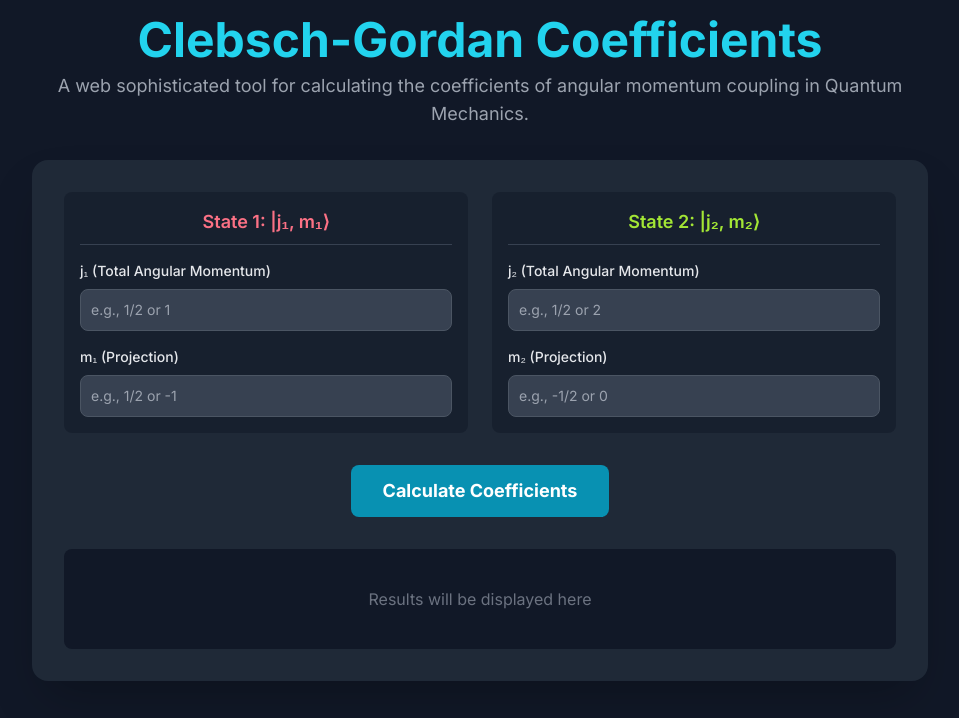
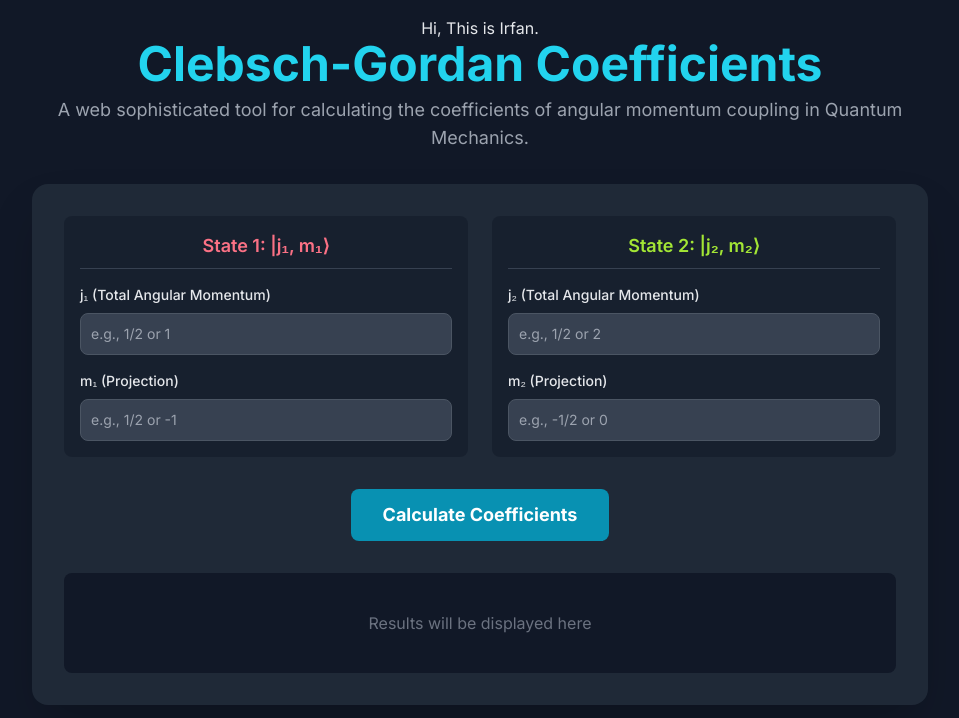
Before and after one commit to scientificirfan/test, a plain HTML site: page index.html in a window 1280 px wide. Shown: the top 718 px of the page, without its empty margins (160-1119 px from the left). Drawn offline with nearby package versions, Linux system fonts and the light colour scheme.

Commit message:
Name Added

```diff
--- a/index.html
+++ b/index.html
@@ -62,6 +62,7 @@
     </style>
 </head>
 <body class="text-gray-200 flex flex-col items-center justify-center min-h-screen p-4">
+    <h1>Hi, This is Irfan.</h1>
 
     <div class="w-full max-w-4xl">
         <header class="text-center mb-8">
```
